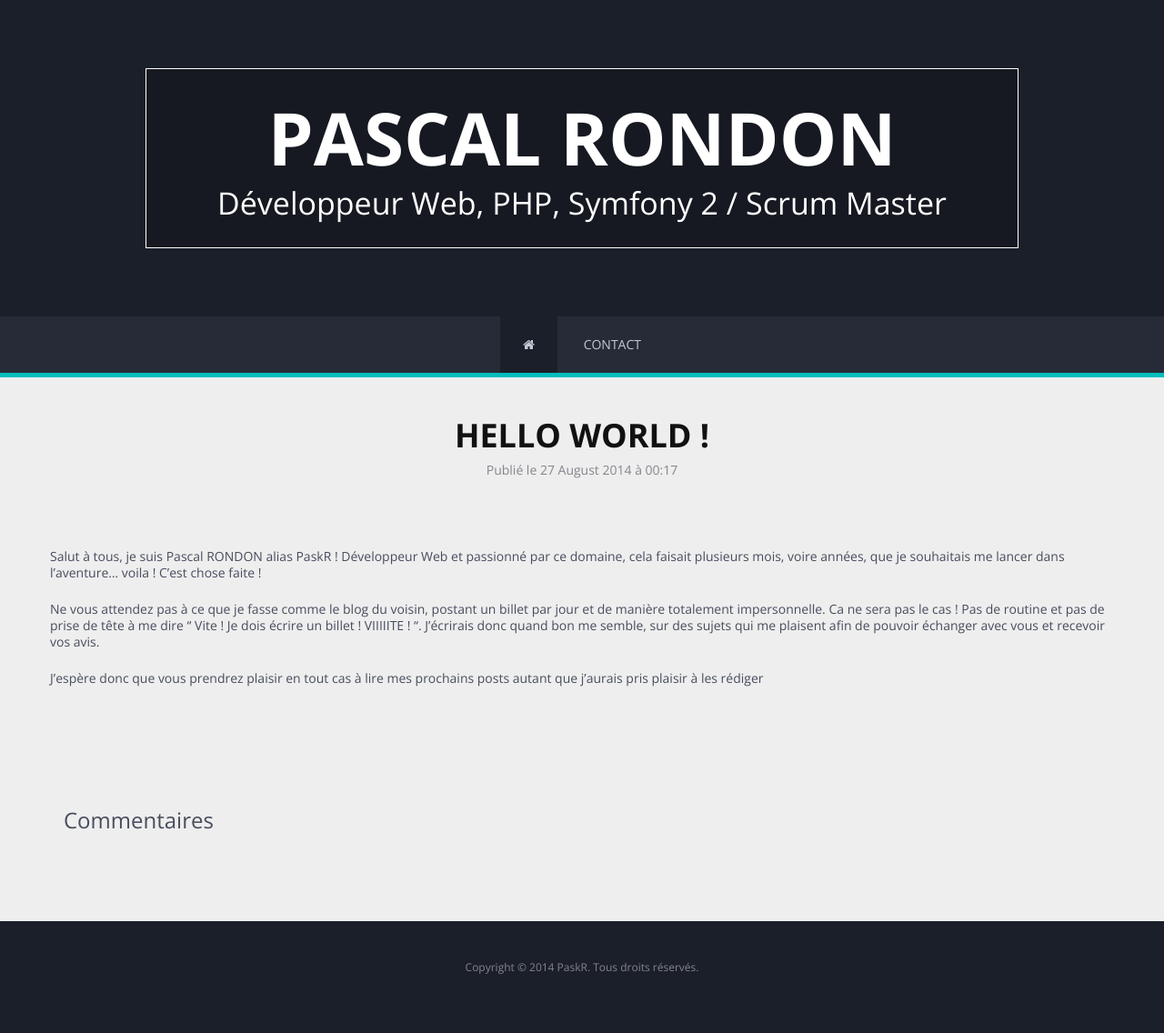
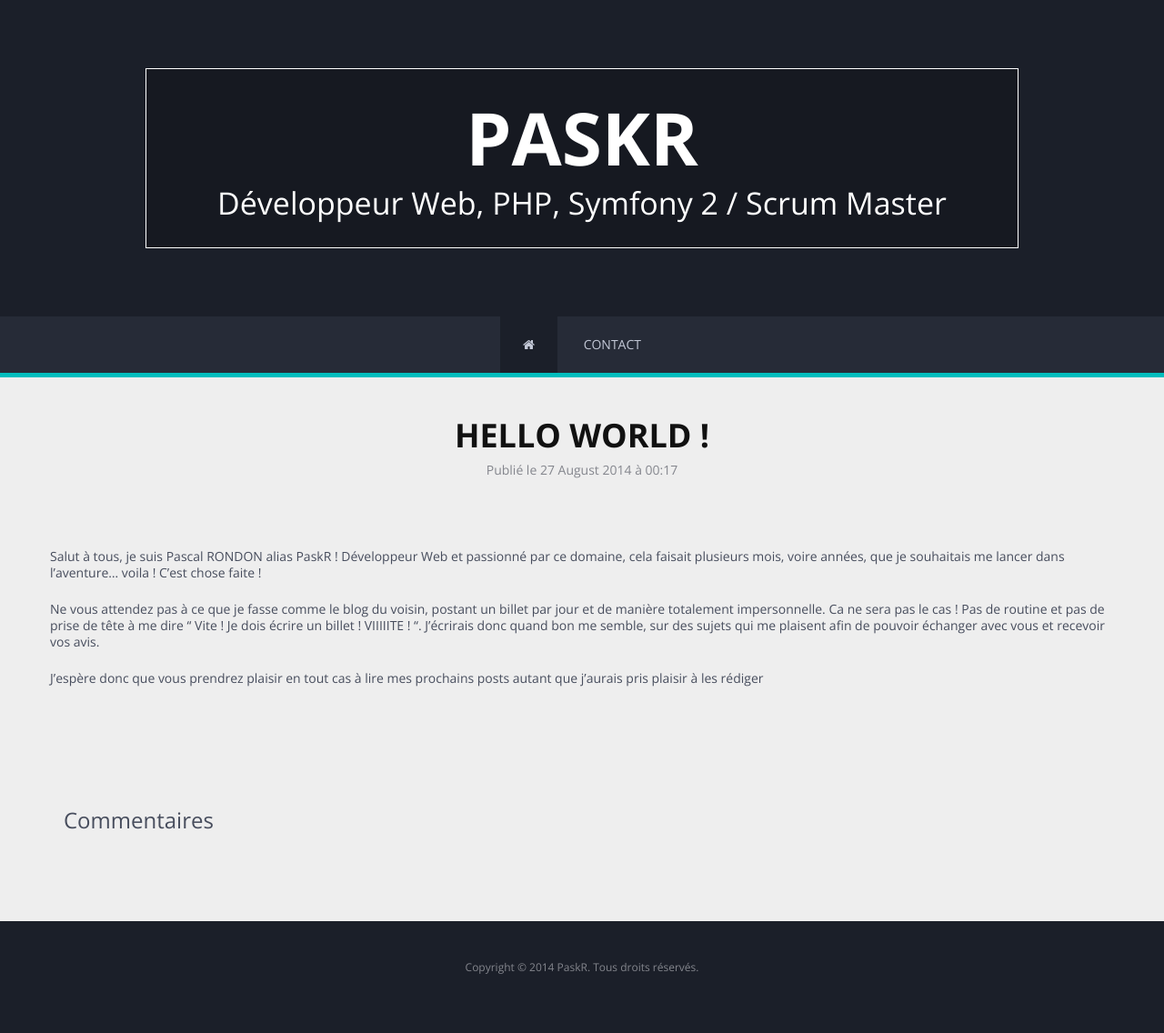
Before and after one commit to PaskR/PaskR.fr, a Jekyll site: the page built from _posts/2014-08-27-hello-world.markdown, in a window 1280 px wide. Shown: the whole page at 91% size. Built offline with Jekyll 4.4.1, drawn with Linux system fonts in a browser that asks for light colours; nearby versions of some CDN libraries; comment, search, counter and statistics services are not loaded.

Commit message:
Update default.html

```diff
--- a/_layouts/default.html
+++ b/_layouts/default.html
@@ -9,7 +9,7 @@
         <meta http-equiv="X-UA-Compatible" content="IE=edge,chrome=1" />
         <meta name="viewport" content="width=device-width, initial-scale=1.0" />
 
-        <title>{% if page.title and page.title != empty %}{{page.title}} | {% endif %}Pascal RONDON{% if site.description and site.description != empty %} - {{ site.description }}{% endif %}</title>
+        <title>{% if page.title and page.title != empty %}{{page.title}} | {% endif %}{{ site.title }}{% if site.description and site.description != empty %} - {{ site.description }}{% endif %}</title>
         <meta name="description" content="{{ site.description }}" />
 
         <link href="//fonts.googleapis.com/css?family=Open+Sans:300italic,400italic,600italic,700italic,800italic,400,600,700,800,300" rel="stylesheet" />
@@ -33,7 +33,7 @@
             <header id="header">
                 <div class="banner row" id="banner">
                     <div class="banner-text container">
-                        <h1>Pascal RONDON</h1>
+                        <h1>{{ site.title }}</h1>
                         {% if site.description and site.description != empty %}<h2>{{ site.description }}</h2>{% endif %}
                     </div>
                 </div>
@@ -84,7 +84,7 @@
 
             <footer class="footer" id="footer">
                 <div class="container">
-                    <p class="center-text">Copyright © 2014 PaskR. Tous droits réservés.</p>
+                    <p class="center-text">Copyright © 2014 {{ site.title }}. Tous droits réservés.</p>
                 </div>
             </footer>
         </div>
```
